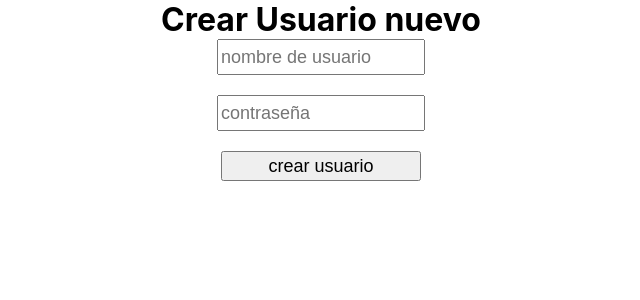
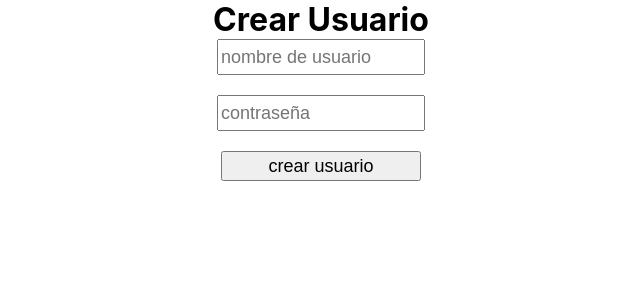
Before and after one commit to romanreyy/trabajoreact, a React (Create React App) app: page /CrearCuenta in a window 1280 px wide. Shown: the top 300 px of the page, without its empty margins (319-959 px from the left). Built offline with nearby package versions, Linux system fonts and the light colour scheme.

Commit message:
"arreglos con el nav"

```diff
--- a/src/Conteiners/NewAccount.js
+++ b/src/Conteiners/NewAccount.js
@@ -13,7 +13,7 @@ export default function CreateAccount () {
                         alignItems: "center"
                     }}
                 >
-                    Crear Usuario nuevo
+                    Crear Usuario
                 </h1>
                 <input type="text" placeholder="nombre de usuario"
                        style={{
```
